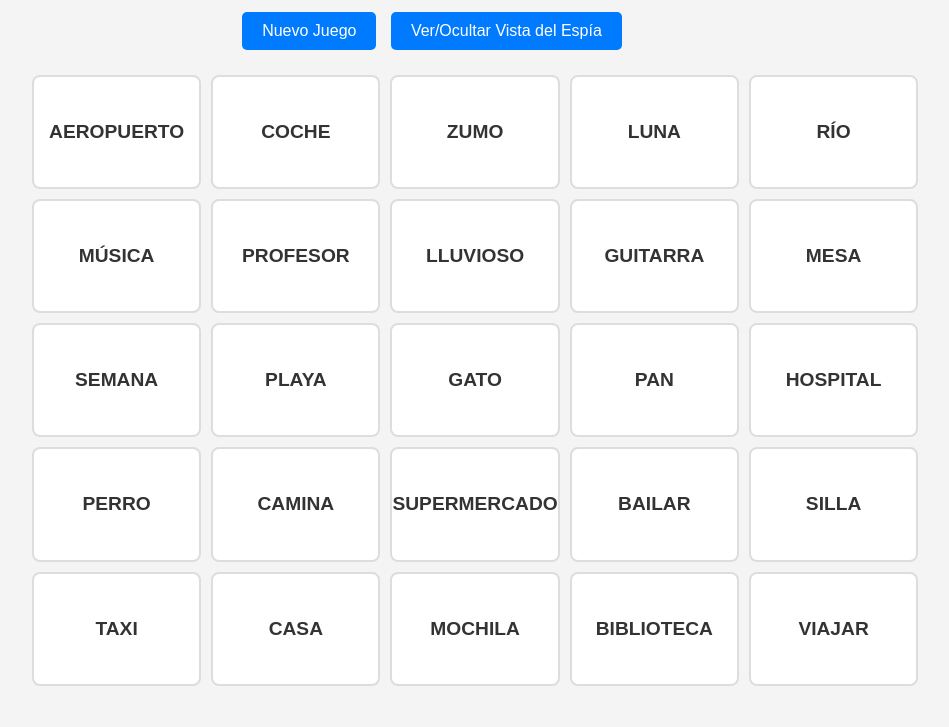
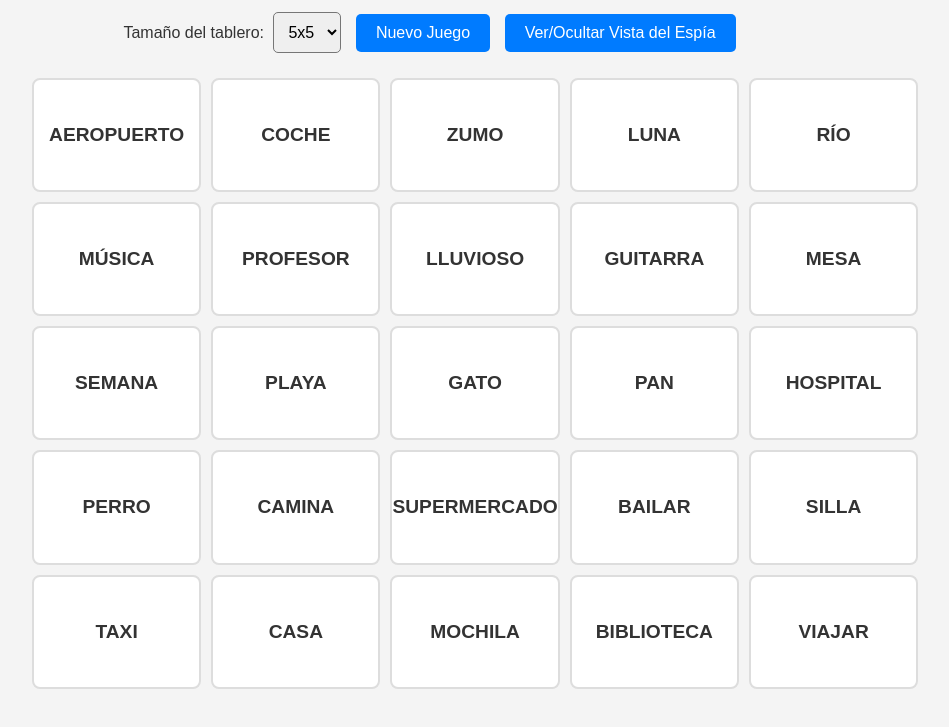
Before and after one commit to balpomorelitm/Codigos-secretos, a plain HTML site: page index.html in a window 1280 px wide. Shown: the part 73-800 px from the top of the page, without its empty margins (208-1157 px from the left). Drawn offline with Linux system fonts and the light colour scheme.

Commit message:
Add selectable grid size

```diff
--- a/index.html
+++ b/index.html
@@ -9,6 +9,12 @@
 <body>
     <h1>Código Secreto para la clase de ELE</h1>
     <div class="controles">
+        <label for="tamanoGrid">Tamaño del tablero:</label>
+        <select id="tamanoGrid">
+            <option value="5" selected>5x5</option>
+            <option value="4">4x4</option>
+            <option value="3">3x3</option>
+        </select>
         <button id="nuevoJuego">Nuevo Juego</button>
         <button id="vistaEspia">Ver/Ocultar Vista del Espía</button>
     </div>
--- a/script.js
+++ b/script.js
@@ -2,6 +2,7 @@ document.addEventListener('DOMContentLoaded', () => {
     const tablero = document.getElementById('tablero');
     const botonNuevoJuego = document.getElementById('nuevoJuego');
     const botonVistaEspia = document.getElementById('vistaEspia');
+    const selectorTamano = document.getElementById('tamanoGrid');
 
     // --- ¡EDITA ESTA LISTA PARA USAR TUS PROPIAS PALABRAS! ---
     const palabras = [
@@ -13,13 +14,19 @@ document.addEventListener('DOMContentLoaded', () => {
     // --- FIN DE LA LISTA DE PALABRAS ---
 
     function iniciarJuego() {
+        const tamano = parseInt(selectorTamano.value, 10);
+        tablero.style.setProperty('--grid-size', tamano);
         tablero.innerHTML = '';
         tablero.classList.remove('vista-espia');
-        const palabrasJuego = palabras.sort(() => 0.5 - Math.random()).slice(0, 25);
+        const totalCasillas = tamano * tamano;
+        const palabrasJuego = palabras.sort(() => 0.5 - Math.random()).slice(0, totalCasillas);
         let roles = [];
-        for (let i = 0; i < 8; i++) roles.push('rojo');
-        for (let i = 0; i < 8; i++) roles.push('azul');
-        for (let i = 0; i < 8; i++) roles.push('neutro');
+        const asesinos = 1;
+        const restantes = totalCasillas - asesinos;
+        const porColor = Math.floor(restantes / 3);
+        for (let i = 0; i < porColor; i++) roles.push('rojo');
+        for (let i = 0; i < porColor; i++) roles.push('azul');
+        for (let i = 0; i < restantes - porColor * 2; i++) roles.push('neutro');
         roles.push('asesino');
         roles = roles.sort(() => 0.5 - Math.random());
         palabrasJuego.forEach((palabra, i) => {
@@ -28,8 +35,7 @@ document.addEventListener('DOMContentLoaded', () => {
             tarjeta.textContent = palabra;
             tarjeta.dataset.rol = roles[i];
             tarjeta.addEventListener('click', () => {
-                tarjeta.classList.add('revelada');
-                tarjeta.classList.add(tarjeta.dataset.rol);
+                tarjeta.classList.add('revelada', tarjeta.dataset.rol);
             });
             tablero.appendChild(tarjeta);
         });
--- a/style.css
+++ b/style.css
@@ -1,3 +1,7 @@
+:root {
+    --grid-size: 5;
+}
+
 body {
     font-family: sans-serif;
     text-align: center;
@@ -15,9 +19,15 @@ button {
     border-radius: 5px;
     margin: 5px;
 }
+select {
+    padding: 10px;
+    font-size: 16px;
+    border-radius: 5px;
+    margin: 5px;
+}
 #tablero {
     display: grid;
-    grid-template-columns: repeat(5, 1fr);
+    grid-template-columns: repeat(var(--grid-size), 1fr);
     gap: 10px;
     width: 90%;
     max-width: 800px;
```
